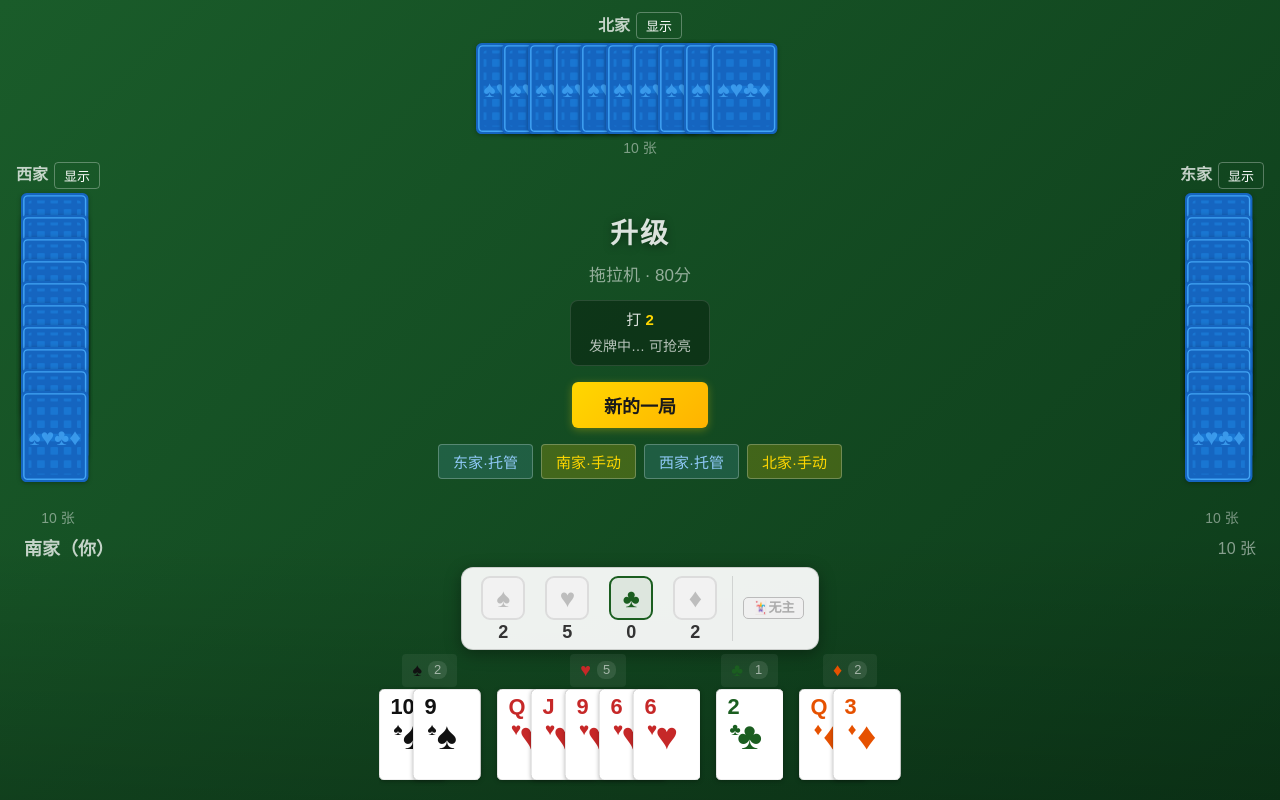
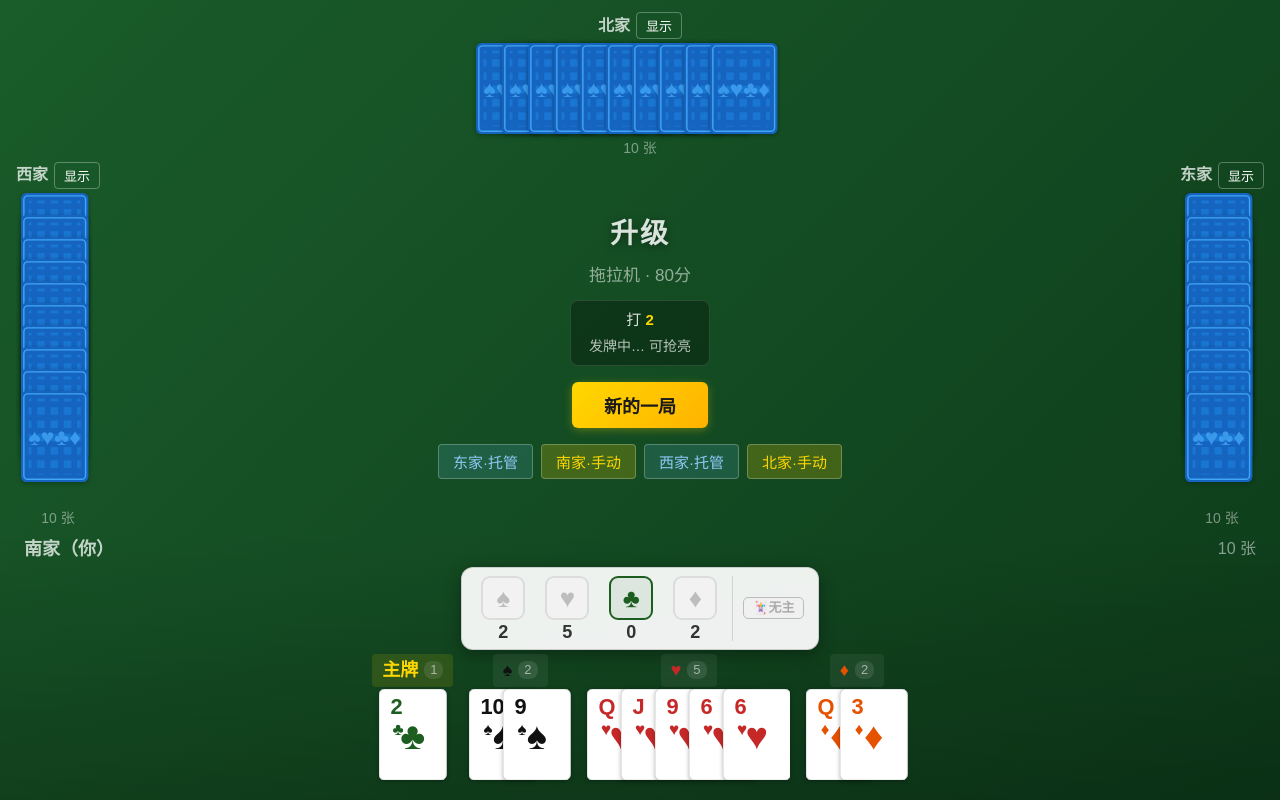
Before and after one commit to HiddenTesla/shengji, a React (Vite) app: page / in a window 1280 px wide. Built offline with nearby package versions, Linux system fonts and the light colour scheme.

Commit message:
修复牌序大小的错误

```diff
--- a/src/core/card.ts
+++ b/src/core/card.ts
@@ -62,9 +62,9 @@ const SUIT_ORDER: Record<Suit, number> = {
  * 升级手牌排序 —— 适用于 UI 展示
  *
  * 排序规则：
- *   1. 主牌全部排在最前（大王 > 小王 > 级牌主花 > 主花色其他）
+ *   1. 主牌全部排在最前（大王 > 小王 > 主级牌 > 副级牌 > 主花色其他）
  *   2. 副牌按花色分组（♠ > ♥ > ♣ > ♦）
- *   3. 每组内按点数降序（级牌始终排在该组最前）
+ *   3. 每组内按点数降序
  */
 export function sortCards(
   cards: Card[],
@@ -80,9 +80,9 @@ export function sortCards(
  * 升级专用比较函数 —— 用于手牌显示排序
  *
  * 优先级：
- *   1. 主牌性（大王 > 小王 > 主花色级牌 > 主花色非级牌 > 副花色级牌 > 副牌）
+ *   1. 主牌性（大王 > 小王 > 主花色级牌 > 副花色级牌 > 主花色非级牌 > 副牌）
  *   2. 同组内按点数降序
- *   3. 副牌按花色顺序
+ *   3. 同点数按花色顺序
  */
 function compareForDisplay(
   a: Card,
@@ -95,19 +95,27 @@ function compareForDisplay(
 
   if (ag !== bg) return ag - bg
   // 同组内：点数降序
-  return b.rank - a.rank
+  if (a.rank !== b.rank) return b.rank - a.rank
+  // 同点数：按花色顺序
+  return (SUIT_ORDER[a.suit] ?? 99) - (SUIT_ORDER[b.suit] ?? 99)
 }
 
 /**
  * 获取卡牌在升级显示中的分组权重（越小越靠前）
  *
- * 分组：
+ * 有主（trumpSuit !== null）：
  *   0 = 大王
  *   1 = 小王
  *   2 = 级牌（主花色）
- *   3 = 主花色（非级牌）
- *   4 = 级牌（副花色）
- *   5 = 副牌（按花色排序 offset 100）
+ *   3 = 级牌（副花色）
+ *   4 = 主花色（非级牌）
+ *   100+ = 副牌（按花色排序）
+ *
+ * 无主 / 尚未定主（trumpSuit === null）：
+ *   0 = 大王
+ *   1 = 小王
+ *   3 = 级牌（全部同级）
+ *   100+ = 副牌（按花色排序）
  */
 function getDisplayGroup(
   card: Card,
@@ -120,9 +128,14 @@ function getDisplayGroup(
 
   if (isJoker && card.rank === Rank.BigJoker) return 0
   if (isJoker && card.rank === Rank.SmallJoker) return 1
+  // 无主 / 未定主：级牌均为同级主牌
+  if (isLevel && trumpSuit === null) return 3
+  // 主级牌（主花色的级牌）
   if (isLevel && isTrumpSuit) return 2
-  if (isTrumpSuit) return 3
-  if (isLevel && trumpSuit !== null) return 4
+  // 副级牌（其余花色的级牌）—— 大于主花色普通牌
+  if (isLevel) return 3
+  // 主花色非级牌
+  if (isTrumpSuit) return 4
   // 副牌：花色序号 × 100 确保按花色分组
   return 100 + (SUIT_ORDER[card.suit] ?? 99) * 10
 }
@@ -136,10 +149,12 @@ export interface CardGroup {
 }
 
 /**
- * 将手牌按升级规则分为 4 门（主牌 + 3 副牌花色）
+ * 将手牌按升级规则分组（主牌 + 各副牌花色）
  *
- * - 有主时：主牌（大小王 + 级牌 + 主花色） + 其余 3 个花色 = 4 组
- * - 无主时：4 个花色各为一组（级牌归入各自花色，王归入 ♠ 组）
+ * - 主牌：大小王 + 全部级牌（无论花色，级牌永远算主牌） + 主花色（有主时）
+ * - 副牌：其余按 ♠ > ♥ > ♣ > ♦ 分组
+ *
+ * 发牌 / 尚未定主（trumpSuit === null）时，级牌同样归入主牌组。
  */
 export function groupCardsForDisplay(
   cards: Card[],
@@ -149,46 +164,24 @@ export function groupCardsForDisplay(
   const sorted = sortCards(cards, trumpSuit, levelRank)
   const suitOrder = [Suit.Spade, Suit.Heart, Suit.Club, Suit.Diamond]
 
-  if (trumpSuit !== null) {
-    // ---- 有主：主牌 + 3 副牌花色 ----
-    const groups: CardGroup[] = []
+  // 主牌：王 + 全部级牌 + 主花色
   const trumpCards = sorted.filter(c =>
     c.suit === Suit.Joker
-      || c.suit === trumpSuit
-      || c.rank === levelRank,
+    || c.rank === levelRank
+    || (trumpSuit !== null && c.suit === trumpSuit),
   )
+
+  const groups: CardGroup[] = []
   if (trumpCards.length > 0) {
     groups.push({ label: '主牌', kind: 'trump', cards: trumpCards })
   }
   for (const suit of suitOrder) {
-      if (suit === trumpSuit) continue
     const sc = sorted.filter(c => c.suit === suit && !trumpCards.includes(c))
     if (sc.length > 0) {
       groups.push({ label: SUIT_SYMBOL[suit], kind: suit, cards: sc })
     }
   }
   return groups
-  }
-  else {
-    // ---- 无主：4 门花色（王归入 ♠，级牌归入各自花色） ----
-    const groups: CardGroup[] = []
-    const jokers = sorted.filter(c => c.suit === Suit.Joker)
-    const rest = sorted.filter(c => c.suit !== Suit.Joker)
-
-    for (const suit of suitOrder) {
-      let sc: Card[]
-      if (suit === Suit.Spade) {
-        sc = [...jokers, ...rest.filter(c => c.suit === suit)]
-      }
-      else {
-        sc = rest.filter(c => c.suit === suit)
-      }
-      if (sc.length > 0) {
-        groups.push({ label: SUIT_SYMBOL[suit], kind: suit, cards: sc })
-      }
-    }
-    return groups
-  }
 }
 
 /** 判断两张牌是否点数相同（用于检测对子） */
```
Lines whose indentation alone changed are shown as unchanged.
